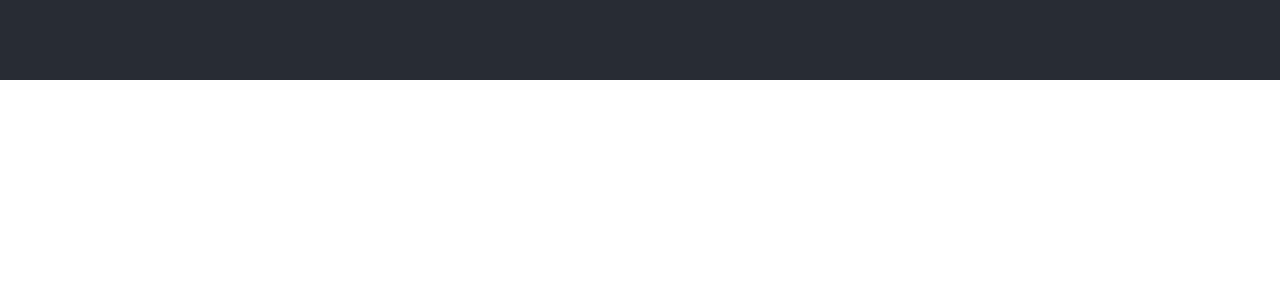
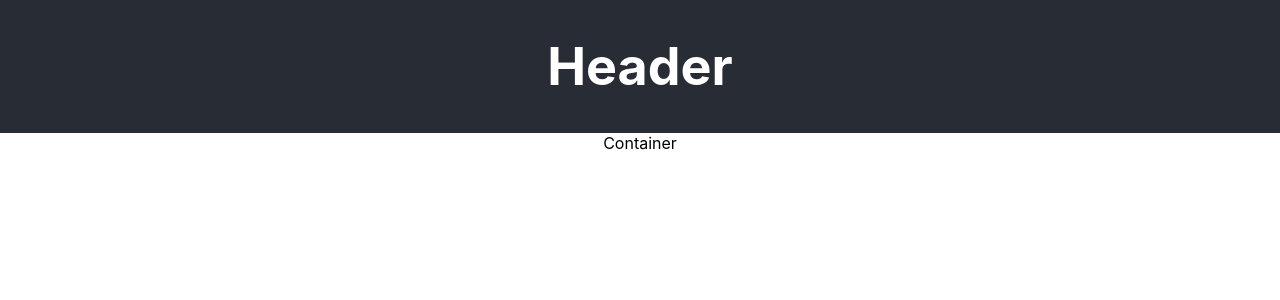
Before and after one commit to MMRijnsburger/Project-React-Lil-Playlist, a React (Create React App) app: page / in a window 1280 px wide. Shown: the top 300 px of the page. Built offline with nearby package versions, Linux system fonts and the light colour scheme.

Commit message:
add container component

```diff
--- a/src/App.js
+++ b/src/App.js
@@ -1,12 +1,16 @@
 import React from 'react';
 import './App.css';
+import Container from './Container';
 
 function App() {
   return (
     <div className="App">
       <header className="App-header">
-
+        <h1>Header</h1>
       </header>
+      <main>
+        <Container />
+      </main>
     </div>
   );
 }
--- /dev/null
+++ b/src/Container.js
@@ -0,0 +1,17 @@
+import React from 'react';
+
+class Container extends React.Component {
+    constructor() {
+        super()
+        this.state = {}
+    }
+
+    render() {
+        return (
+            <div>Container</div>
+        )
+    }
+
+}
+
+export default Container
```
